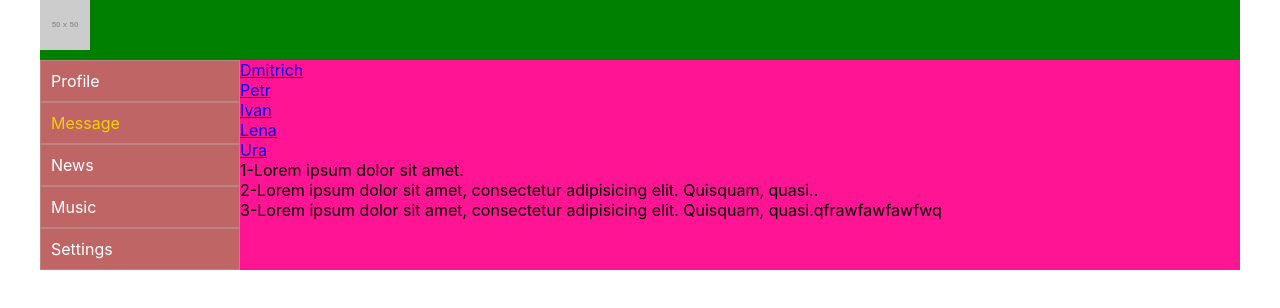
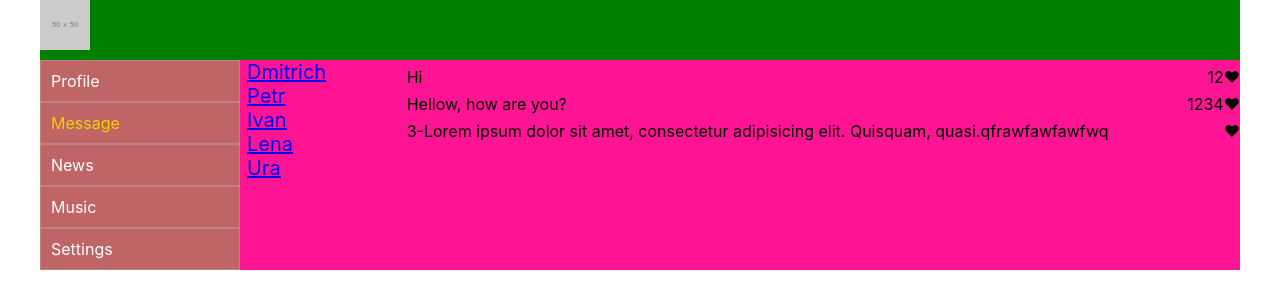
Before and after one commit to TuzovArtem/React-kamasutra, a React (Create React App) app: page /dialogs in a window 1280 px wide. Shown: the top 308 px of the page. Built offline with nearby package versions, Linux system fonts and the light colour scheme.

Commit message:
refact: Mypost and Message add likes.lesson 24

```diff
--- a/src/Components/Dialogs/Dialogs.jsx
+++ b/src/Components/Dialogs/Dialogs.jsx
@@ -1,5 +1,8 @@
 import  s from './Dialogs.module.css';
 import {NavLink} from "react-router-dom";
+
+
+
 
   const  Dialog = (props) => {
     const path = `/dialogs/${props.id}`;
@@ -14,17 +17,37 @@ import {NavLink} from "react-router-dom";
   const Message = (props) => {
 
     return(
-      <div className={s.message}> {props.message} </div>
+      <div className={s.messageWrapper}>
+        <div className={s.message}> {props.message} </div>
+        <div className={s.likeCount}> {props.likeCount}&#10084; </div>
+      </div>
     );
   }
 
+
+
   const Dialogs = (props) => {
+
+let dialogsData = [
+  {id:1, name:'Dmitrich'},
+  {id:2, name:'Petr'},
+  {id:3, name:'Ivan'},
+  {id:4, name:'Sasha'},
+  {id:5, name:'Lena'},
+]
+
+
+let messagesData = [
+  {id:1, message:'Hi', likeCount:12},
+  {id:2, message:'Hellow, how are you?',likeCount:1234},
+
+]
     return(
       <div className={s.dialogs}>
         <div className={s.dialogs_items }>
 
-          <Dialog name='Dmitrich'  id='1'/>
-          <Dialog name='Petr'  id='2'/>
+          <Dialog name={dialogsData[0].name}  id={dialogsData[0].id}/>
+          <Dialog name={dialogsData[1].name} id={dialogsData[1].id}/>
           <Dialog name='Ivan'  id='3'/>
           <Dialog name='Lena'  id='4'/>
           <Dialog name='Ura'  id='5'/>
@@ -33,8 +56,8 @@ import {NavLink} from "react-router-dom";
         </div>
 
         <div className={s.messages}>
-         <Message message = '1-Lorem ipsum dolor sit amet.' />
-         <Message message = '2-Lorem ipsum dolor sit amet, consectetur adipisicing elit. Quisquam, quasi..' />
+         <Message message ={messagesData[0].message} likeCount={messagesData[0].likeCount} />
+         <Message message ={messagesData[1].message} likeCount={messagesData[1].likeCount}/>
          <Message message = '3-Lorem ipsum dolor sit amet, consectetur adipisicing elit. Quisquam, quasi.qfrawfawfawfwq' />
         </div>
       </div>
--- a/src/Components/Dialogs/Dialogs.module.css
+++ b/src/Components/Dialogs/Dialogs.module.css
@@ -1,12 +1,27 @@
+.dialogs{
+  display: grid;
+  grid-template-columns: 2fr 10fr;
+}
 
+.dialogs_items{
+  font-size: 20px;
+  margin-left:7px;
+}
+
+.dialogs_item a.active{
+ color: rgb(196, 140, 150)
+}
 
 .dialogs_item{
 
 }
 
-.messages{
+.messageWrapper{
+  display: flex;
+  justify-content: space-between;
+  margin-top: 7px;
 }
 
-.message{
+.likeCount{
 
 }
--- a/src/Components/Profile/MyPosts/MyPost.jsx
+++ b/src/Components/Profile/MyPosts/MyPost.jsx
@@ -4,6 +4,13 @@ import Post from './Post/Post'
 
 
 const MyPosts =  (props) => {
+
+  let postData = [
+    {id:1, message:'Hello World', likeCount:92},
+    {id:2, message:'it\'s my first post',likeCount:14},
+
+  ]
+
   return (
   <div className = {s.item}>
     My Post
@@ -13,8 +20,8 @@ const MyPosts =  (props) => {
     </div>
 
     <div className={s.posts}>
-      <Post  message={props.message} likeCount='6'/>
-      <Post  message='It`s my first post!' likeCount='139'/>
+      <Post  message={postData[0].message} likeCount={postData[0].likeCount}/>
+      <Post  message={postData[1].message} likeCount={postData[1].likeCount}/>
 
 
     </div>
--- a/src/Components/Profile/Profile.jsx
+++ b/src/Components/Profile/Profile.jsx
@@ -8,7 +8,7 @@ import ProfileInfo from './ProfileInfo/ProfileInfo'
 const Profile = () => {
   return (<div className={s.content}>
   <ProfileInfo />
-  <MyPosts message='Message from my post'/>
+  <MyPosts />
 </div>);
 }
 
```
